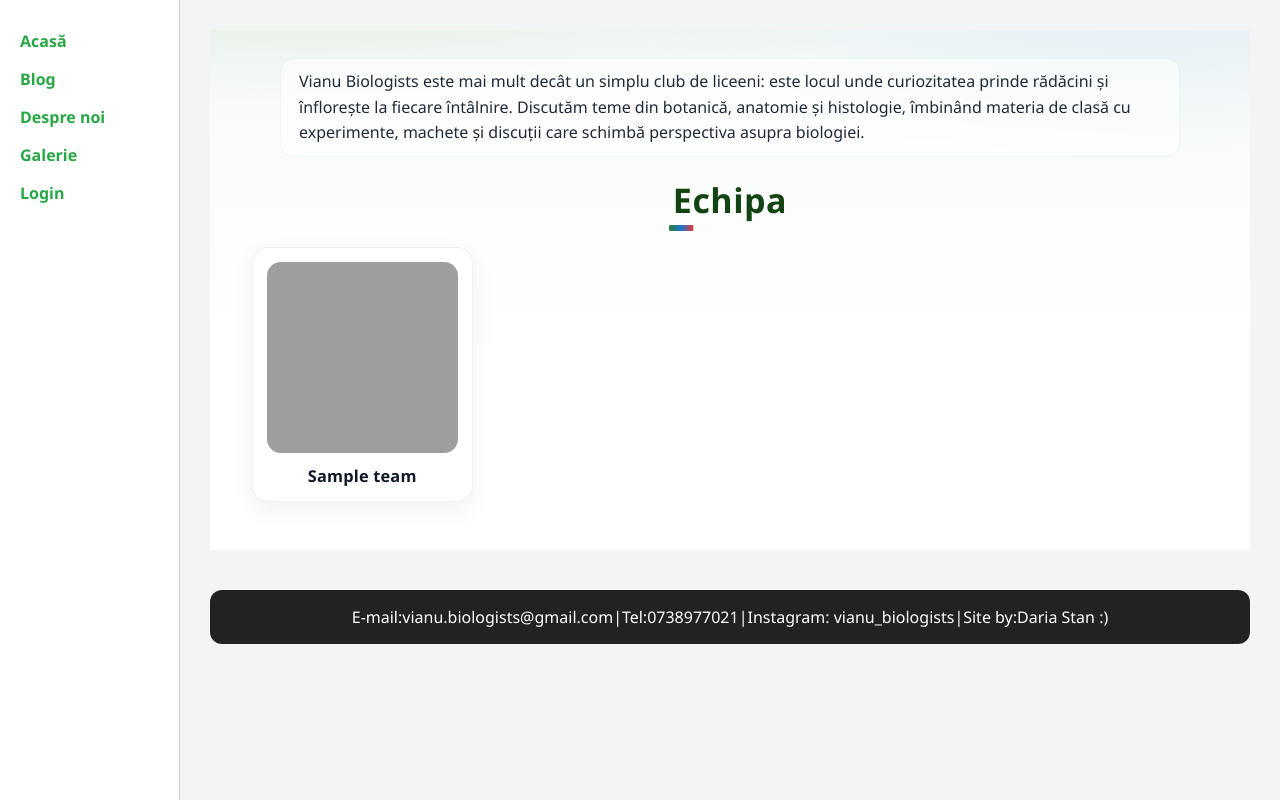
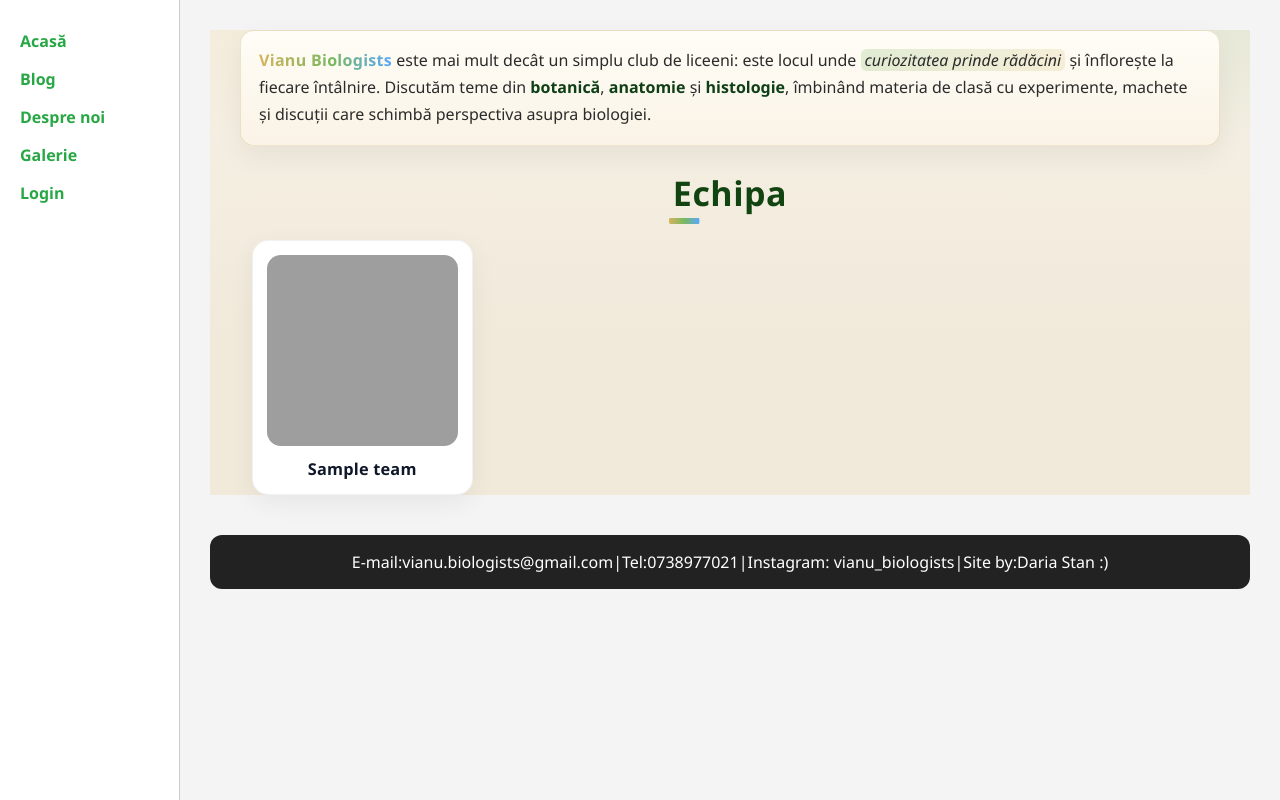
Before and after one commit to yokosumei/vianu_bio_site, a Flask app: template templates/about.html in a window 1280 px wide. Run offline with Flask 3, Linux system fonts and the light colour scheme; the template is opened without the code that fills it: most values are stand-ins (such as "Sample title", 1, 10 or a date in 2020); grey boxes are pictures that could not be loaded.

Commit message:
Update about.html

```diff
--- a/templates/about.html
+++ b/templates/about.html
@@ -3,10 +3,11 @@
 
 {% block content %}
 <section class="about fancy-bg">
-  <p class="about-intro">
-    Vianu Biologists este mai mult decât un simplu club de liceeni: este locul unde curiozitatea prinde rădăcini
-    și înflorește la fiecare întâlnire. Discutăm teme din botanică, anatomie și histologie, îmbinând materia de clasă
-    cu experimente, machete și discuții care schimbă perspectiva asupra biologiei.
+  <p class="about-intro pro">
+    <span class="lead">Vianu Biologists</span> este mai mult decât un simplu club de liceeni:
+    este locul unde <em>curiozitatea prinde rădăcini</em> și înflorește la fiecare întâlnire.
+    Discutăm teme din <strong>botanică</strong>, <strong>anatomie</strong> și <strong>histologie</strong>,
+    îmbinând materia de clasă cu experimente, machete și discuții care schimbă perspectiva asupra biologiei.
   </p>
 
   <h1 class="about-title"><span>Echipa</span></h1>
@@ -18,7 +19,7 @@
       <figure class="member">
         <div class="member-frame">
           <img
-            src="{{ url_for('static', filename='images/' ~ (m.photo or 'placeholder.jpg')) }}"
+            src="{{ url_for('static', filename='images/' ~ (m.photo if m.photo_exists else 'placeholder.jpg')) }}?v={{ loop.index }}"
             alt="{{ m.name }}"
             loading="lazy"
             onerror="this.onerror=null;this.src='{{ url_for('static', filename='images/placeholder.jpg') }}'">
@@ -38,169 +39,89 @@
 </section>
 
 <style>
-/* ====== Theme tokens ====== */
 :root{
-  --bg: #f7faf8;
-  --card: #ffffff;
-  --ink: #0f172a;
-  --muted: #6b7280;
-  --brand-1: #2e7d32;    /* verde */
-  --brand-2: #1976d2;    /* albastru */
-  --brand-3: #e53935;    /* roșu */
-  --ring:  32, 129, 80;  /* verde as RGBA for glows */
+  --page-bg: #f6f1e6;
+  --page-bg-accent: #f1eadb;
+  --ink: #2a2a2a;
+  --ring:  32,129,80;
 }
 
-/* ====== Section ====== */
-.about{
-  padding: 28px 0 48px;
-  color: var(--ink);
-}
+/* fundal cald */
 .fancy-bg{
   position: relative;
   background:
-    radial-gradient(1200px 300px at 10% -20%, rgba(46,125,50,.15), transparent 60%),
-    radial-gradient(900px 300px at 90% -10%, rgba(25,118,210,.10), transparent 60%),
-    linear-gradient(180deg, var(--bg), #fff 60%);
-  overflow: hidden;
+    radial-gradient(1200px 300px at 12% -15%, rgba(233, 210, 160, .25), transparent 60%),
+    radial-gradient(1000px 280px at 88% -10%, rgba(121, 173, 110, .18), transparent 60%),
+    linear-gradient(180deg, var(--page-bg), var(--page-bg-accent) 65%);
 }
 
-/* subtitlu intro */
-.about-intro{
-  max-width: 900px;
-  margin: 0 auto 18px;
-  padding: 10px 18px;
-  line-height: 1.6;
-  color: #1f2937;
-  background: rgba(255,255,255,.6);
-  border: 1px solid rgba(16,185,129,.08);
-  border-radius: 14px;
-  backdrop-filter: blur(4px);
+/* intro – card premium */
+.about-intro.pro{
+  max-width: 980px; margin: 0 auto 22px; padding: 16px 18px;
+  line-height: 1.7; color: #2b2b2b;
+  background: linear-gradient(180deg, #fffdf7, #faf3e6);
+  border: 1px solid rgba(181, 142, 60, .22); border-radius: 14px;
+  box-shadow: 0 10px 28px rgba(0,0,0,.06);
 }
+.about-intro.pro .lead{
+  font-weight: 900; letter-spacing: .3px;
+  background: linear-gradient(90deg, #d6b35e, #79b85f 55%, #5aa8ff);
+  -webkit-background-clip: text; background-clip: text; color: transparent;
+}
+.about-intro.pro em{
+  background: linear-gradient(120deg, rgba(121, 184, 95, .22), rgba(214, 179, 94, .18));
+  padding: 0 .25rem; border-radius: .35rem;
+}
+.about-intro.pro strong{ color: #0f3f16; font-weight: 800; }
 
-/* titlul cu underline animat */
+/* titlu cu underline animat */
 .about-title{
-  text-align: center;
-  margin: 14px 0 22px;
-  letter-spacing: .5px;
+  text-align: center; margin: 14px 0 22px; letter-spacing: .5px;
 }
 .about-title span{
-  display: inline-block;
-  font-weight: 900;
-  font-size: clamp(24px, 3.4vw, 34px);
-  color: #114411;
-  position: relative;
-  padding: 2px 4px;
+  display:inline-block; font-weight: 900; font-size: clamp(24px, 3.4vw, 34px);
+  color: #114411; position: relative; padding: 2px 4px;
 }
 .about-title span::after{
-  content:"";
-  position: absolute;
-  left: 0; right: 0; bottom: -6px;
-  height: 6px;
-  background: linear-gradient(90deg, #2e7d32, #1976d2, #e53935);
-  border-radius: 999px;
-  transform: scaleX(.2);
-  transform-origin: left;
+  content:""; position:absolute; left:0; right:0; bottom:-6px; height:6px;
+  background: linear-gradient(90deg, #d6b35e, #79b85f, #5aa8ff);
+  border-radius: 999px; transform: scaleX(.25); transform-origin: left;
   transition: transform .45s cubic-bezier(.2,.7,0,1);
 }
 .about-title span:hover::after{ transform: scaleX(1); }
 
-/* ====== Grid ====== */
+/* grid echipă */
 .team-grid{
-  width: min(1100px, 92%);
-  margin: 0 auto;
-  display: grid;
-  grid-template-columns: repeat(auto-fill, minmax(210px, 1fr));
-  gap: 24px;
-  align-items: stretch;
+  width: min(1100px, 92%); margin: 0 auto;
+  display: grid; grid-template-columns: repeat(auto-fill, minmax(210px, 1fr));
+  gap: 24px; align-items: stretch;
+}
+.member{
+  display:flex; flex-direction:column; gap:12px; padding:14px; margin:0;
+  background:#fff; border-radius:16px; border:1px solid rgba(15,23,42,.06);
+  position:relative; box-shadow:0 8px 26px rgba(0,0,0,.06);
+  transition: transform .18s ease, box-shadow .18s ease, border-color .18s ease;
+}
+.member:hover{
+  transform: translateY(-3px);
+  box-shadow: 0 14px 34px rgba(0,0,0,.10), 0 0 0 8px rgba(var(--ring), .05);
+  border-color: rgba(15,23,42,.12);
+}
+.member-frame{ position:relative; border-radius:14px; overflow:hidden; }
+.member img{
+  width:100%; aspect-ratio:1/1; object-fit:cover; display:block;
+  transform: scale(1); transition: transform .25s ease;
+}
+.member:hover img{ transform: scale(1.03); }
+.member-caption{ display:grid; gap:6px; justify-items:center; text-align:center; }
+.member-name{ font-weight:800; font-size:1.02rem; letter-spacing:.2px; color:#0f172a; }
+.member-role{
+  display:inline-block; font-size:.85rem; font-weight:700; color:#0b3a15;
+  background: linear-gradient(180deg, rgba(46,125,50,.12), rgba(46,125,50,.06));
+  border:1px solid rgba(46,125,50,.25); padding:.28rem .6rem; border-radius:999px;
 }
 
-/* ====== Card membru ====== */
-.member{
-  display: flex;
-  flex-direction: column;
-  gap: 12px;
-  padding: 14px;
-  margin: 0;
-  background: var(--card);
-  border-radius: 16px;
-  border: 1px solid rgba(15,23,42,.06);
-  position: relative;
-  isolation: isolate;
-  transition: transform .18s ease, box-shadow .18s ease, border-color .18s ease;
-  box-shadow: 0 8px 26px rgba(0,0,0,.06);
-}
-
-/* border gradient subtil */
-.member::before{
-  content:"";
-  position:absolute; inset: -1px;
-  border-radius: 17px;
-  padding: 1px;
-  background: linear-gradient(135deg, rgba(46,125,50,.25), rgba(25,118,210,.2) 60%, rgba(229,57,53,.2));
-  -webkit-mask: linear-gradient(#000 0 0) content-box, linear-gradient(#000 0 0);
-  -webkit-mask-composite: xor; mask-composite: exclude;
-  opacity: .0; transition: opacity .25s ease;
-}
-.member:hover::before{ opacity: .8; }
-
-.member:hover{
-  transform: translateY(-4px);
-  box-shadow:
-    0 14px 34px rgba(0,0,0,.10),
-    0 0 0 8px rgba(var(--ring), .05);
-  border-color: rgba(15,23,42,.12);
-}
-
-/* frame imagine cu “glow” și crop pătrat */
-.member-frame{
-  position: relative;
-  border-radius: 14px;
-  overflow: hidden;
-}
-.member-frame::after{
-  content:"";
-  position:absolute; inset: 0;
-  background: radial-gradient(180px 120px at 80% 20%, rgba(25,118,210,.15), transparent 60%);
-  opacity: .0; transition: opacity .25s ease;
-}
-.member:hover .member-frame::after{ opacity: 1; }
-
-.member img{
-  width: 100%;
-  aspect-ratio: 1 / 1;
-  object-fit: cover;
-  display: block;
-  transform: scale(1);
-  transition: transform .25s ease;
-}
-.member:hover img{ transform: scale(1.03); }
-
-/* caption: nume + rol badge */
-.member-caption{
-  display: grid;
-  gap: 6px;
-  justify-items: center;
-  text-align: center;
-}
-.member-name{
-  font-weight: 800;
-  font-size: 1.02rem;
-  letter-spacing: .2px;
-  color: #0f172a;
-}
-.member-role{
-  display:inline-block;
-  font-size: .85rem;
-  font-weight: 700;
-  color: #0b3a15;
-  background: linear-gradient(180deg, rgba(46,125,50,.12), rgba(46,125,50,.06));
-  border: 1px solid rgba(46,125,50,.25);
-  padding: .28rem .6rem;
-  border-radius: 999px;
-  backdrop-filter: blur(2px);
-}
-
-/* responsive mici ajustări */
+/* responsive */
 @media (max-width: 600px){
   .team-grid{ gap: 18px; }
   .member{ padding: 12px; }
```
